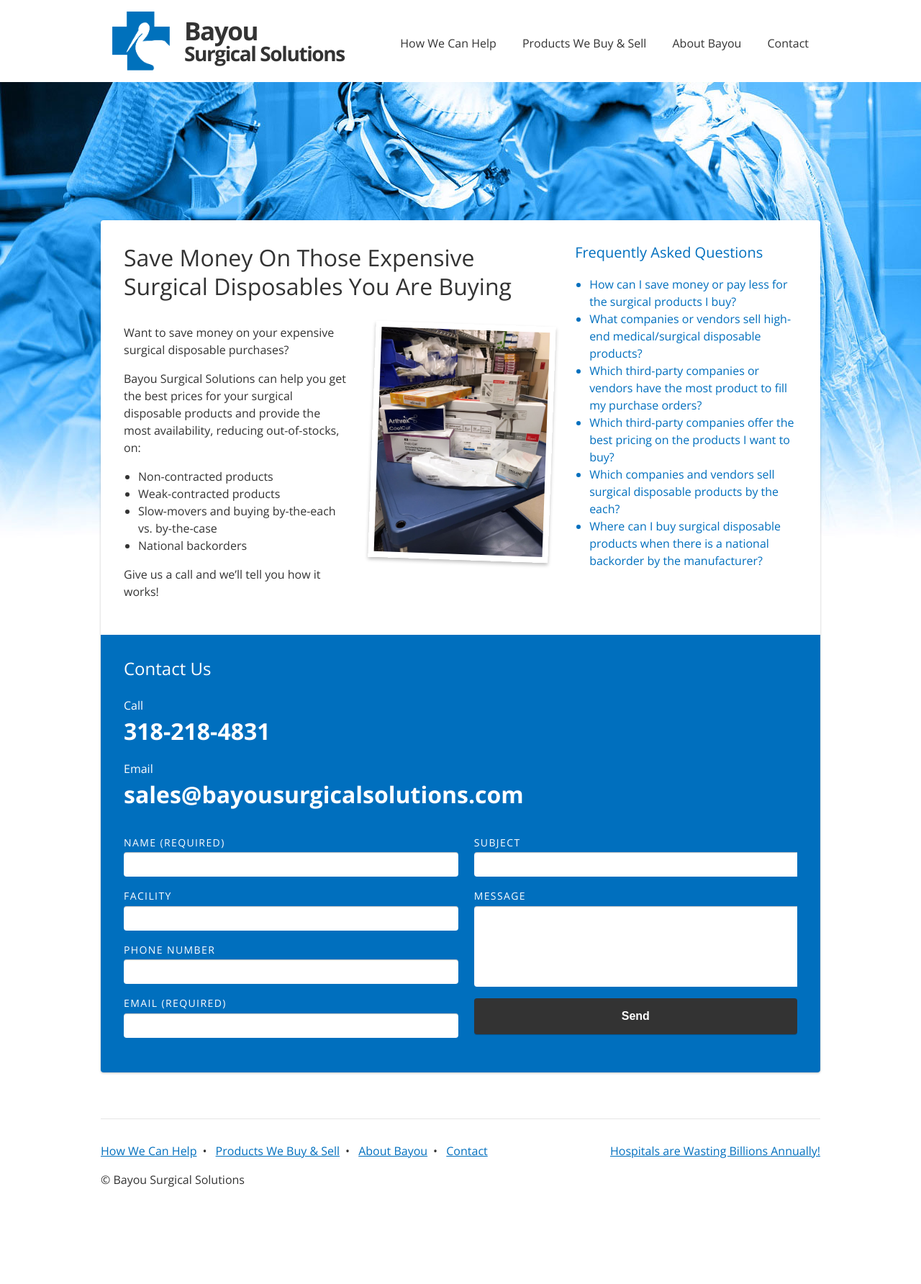
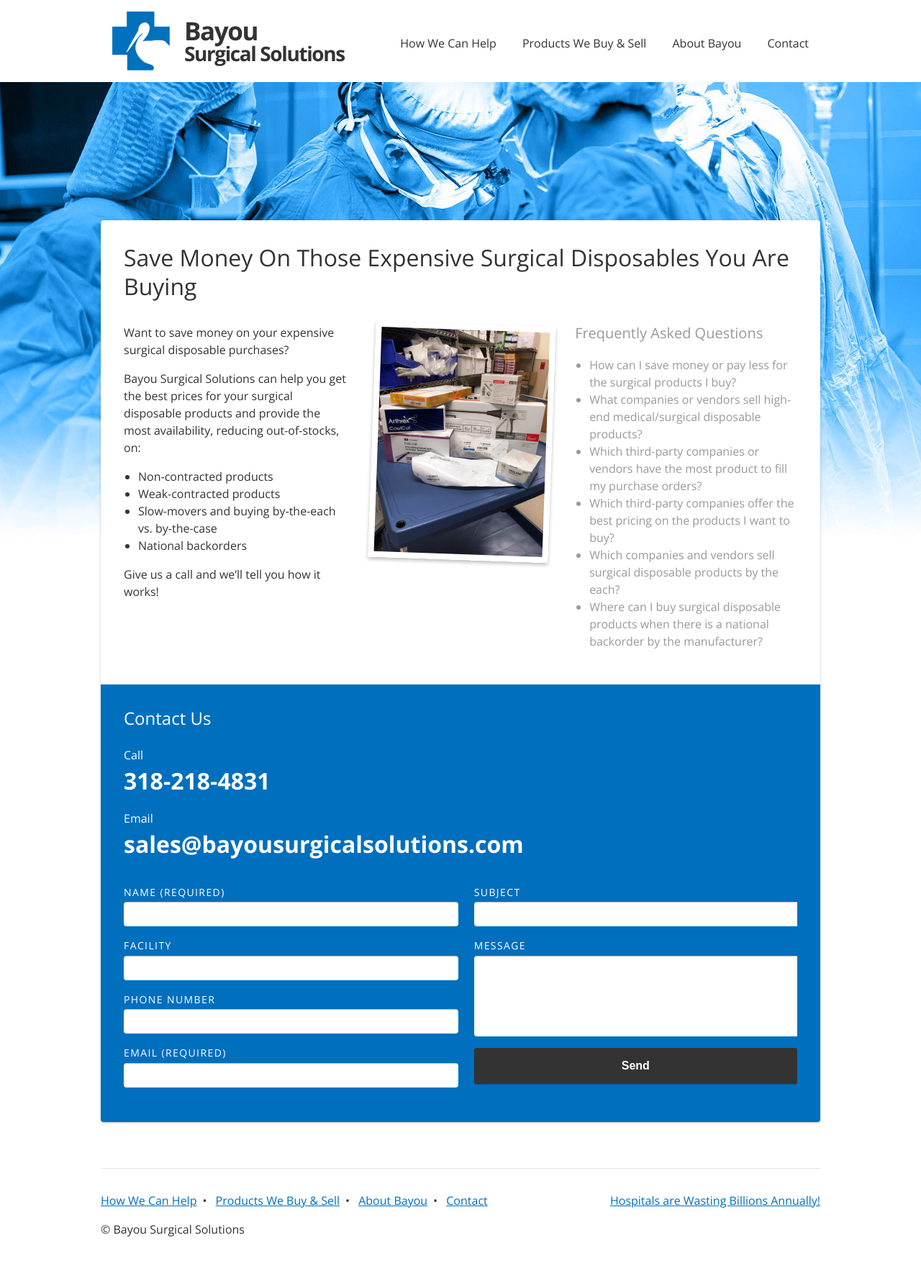
Before and after one commit to madebysteve/bayousurgicalsolutions.com, a Jekyll site: the page built from save-money-on-expensive-surgical-disposables.md, in a window 1280 px wide. Shown: the whole page at 72% size. Built offline with Jekyll 4.4.1, drawn with Linux system fonts in a browser that asks for light colours; before the commit the page ends 1715 px from its top, so only the background shows below that.

Commit message:
Make .Aside not look like links

```diff
--- a/css/style.sass
+++ b/css/style.sass
@@ -5,6 +5,7 @@
 
 $primary-color: #006FBE
 $text-color: #333
+$light-text-color: #999
 $white: #fff
 $black: #000
 $border-radius: .25em
@@ -180,7 +181,7 @@
   float: right
   width: 33%
   margin: 0 0 2em 2em
-  color: $primary-color
+  color: $light-text-color
   h2
     font-size: 1.25em
 
```
Also changed, not shown: save-money-on-expensive-surgical-disposables.md (+2 -2 lines), sell-non-moving-surgical-disposables.md (+2 -2 lines).
